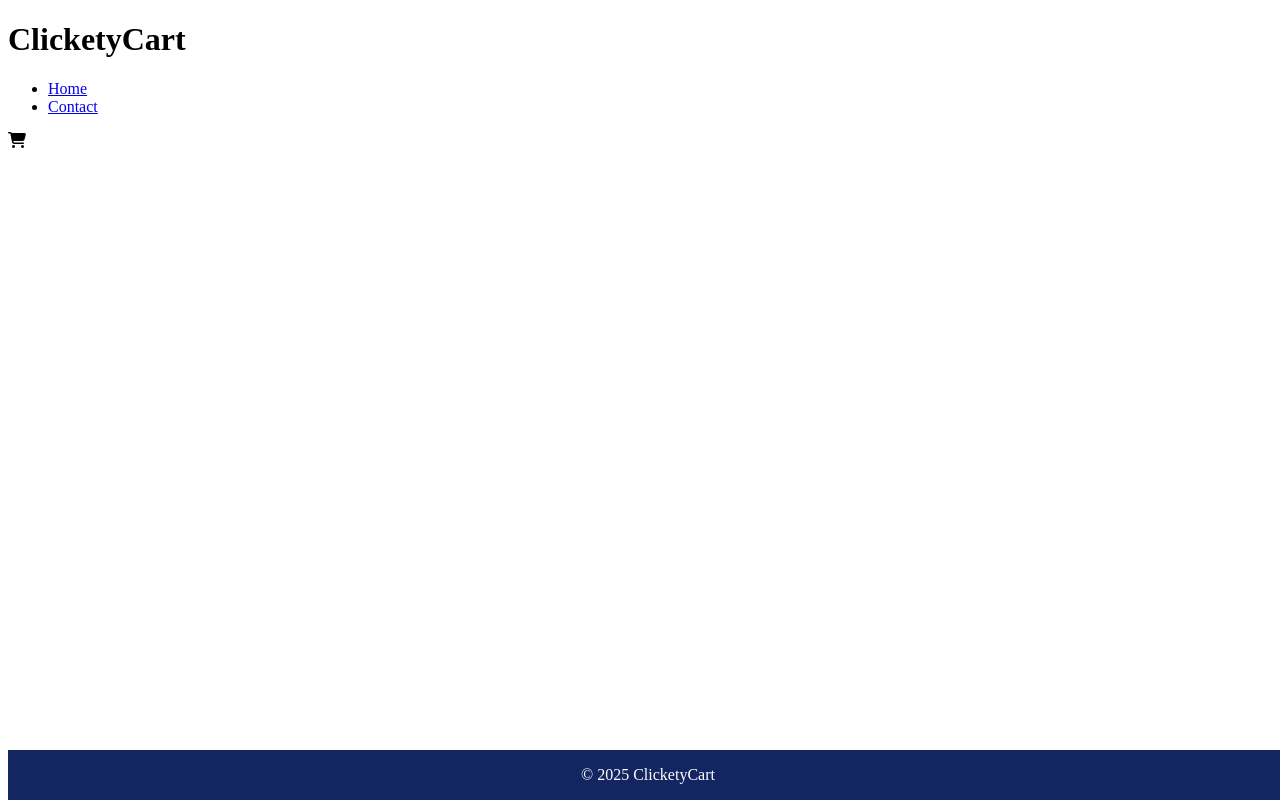
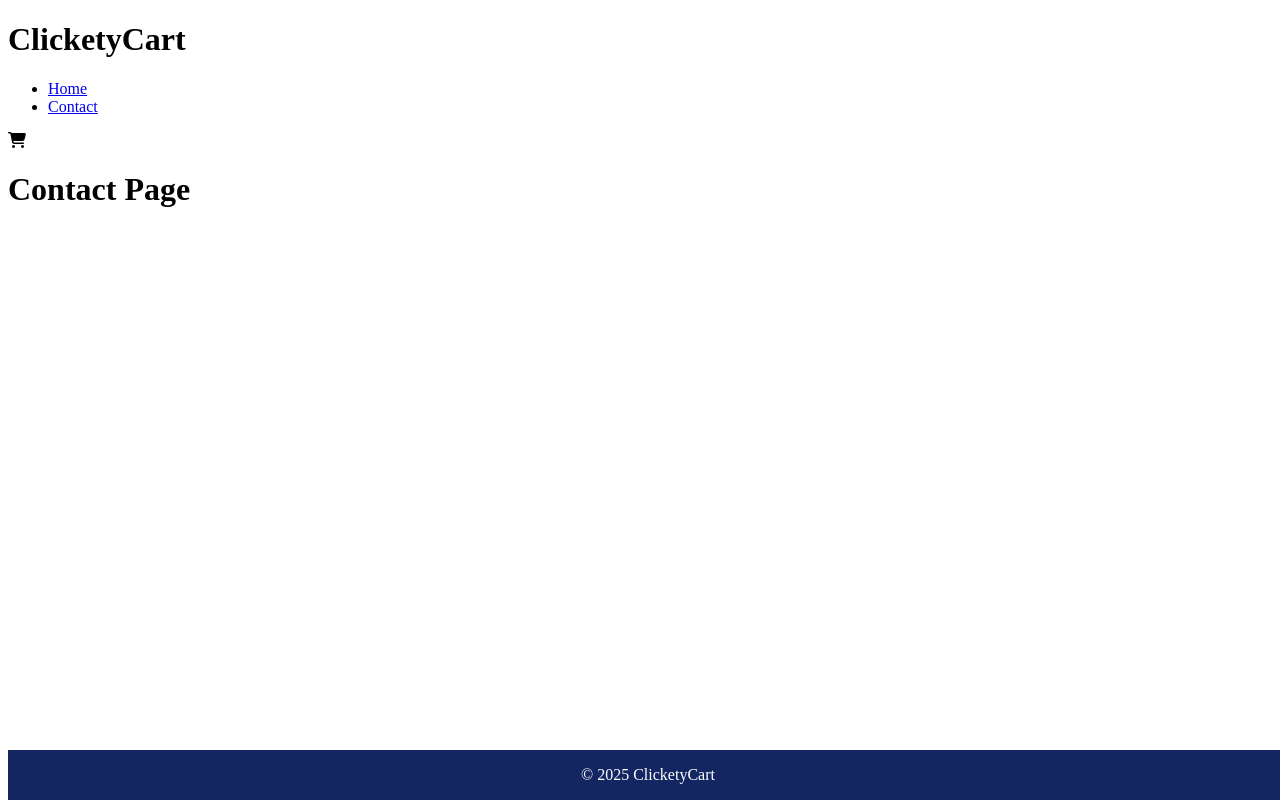
Before and after one commit to maddipaddi/frameworks-CA, a React (Vite) app: page /contact in a window 1280 px wide. Built offline with nearby package versions, Linux system fonts and the light colour scheme.

Commit message:
feat: Implement router, home page, contact page

```diff
--- a/src/App.jsx
+++ b/src/App.jsx
@@ -1,11 +1,20 @@
+import { BrowserRouter as Router, Routes, Route } from "react-router-dom";
+import Contact from "./pages/Contact";
+import Home from "./pages/Home";
 import Footer from "./components/layout/footer";
 import Header from "./components/layout/Header";
 
 function App() {
   return (
     <>
-      <Header />
-      <Footer />
+      <Router>
+        <Header />
+        <Routes>
+          <Route path="/" element={<Home />} />
+          <Route path="/contact" element={<Contact />} />
+        </Routes>
+        <Footer />
+      </Router>
     </>
   );
 }
--- a/src/components/layout/Header.jsx
+++ b/src/components/layout/Header.jsx
@@ -5,10 +5,10 @@
       <nav>
         <ul>
           <li>
-            <a href="#">Home</a>
+            <a href="/">Home</a>
           </li>
           <li>
-            <a href="#">Contact</a>
+            <a href="/contact">Contact</a>
           </li>
         </ul>
       </nav>
--- /dev/null
+++ b/src/pages/Contact.jsx
@@ -0,0 +1,9 @@
+function Contact() {
+  return (
+    <div>
+      <h1>Contact Page</h1>
+    </div>
+  );
+}
+
+export default Contact;
--- /dev/null
+++ b/src/pages/Home.jsx
@@ -0,0 +1,9 @@
+function Home() {
+  return (
+    <div>
+      <h1>Home Page</h1>
+    </div>
+  );
+}
+
+export default Home;
```
